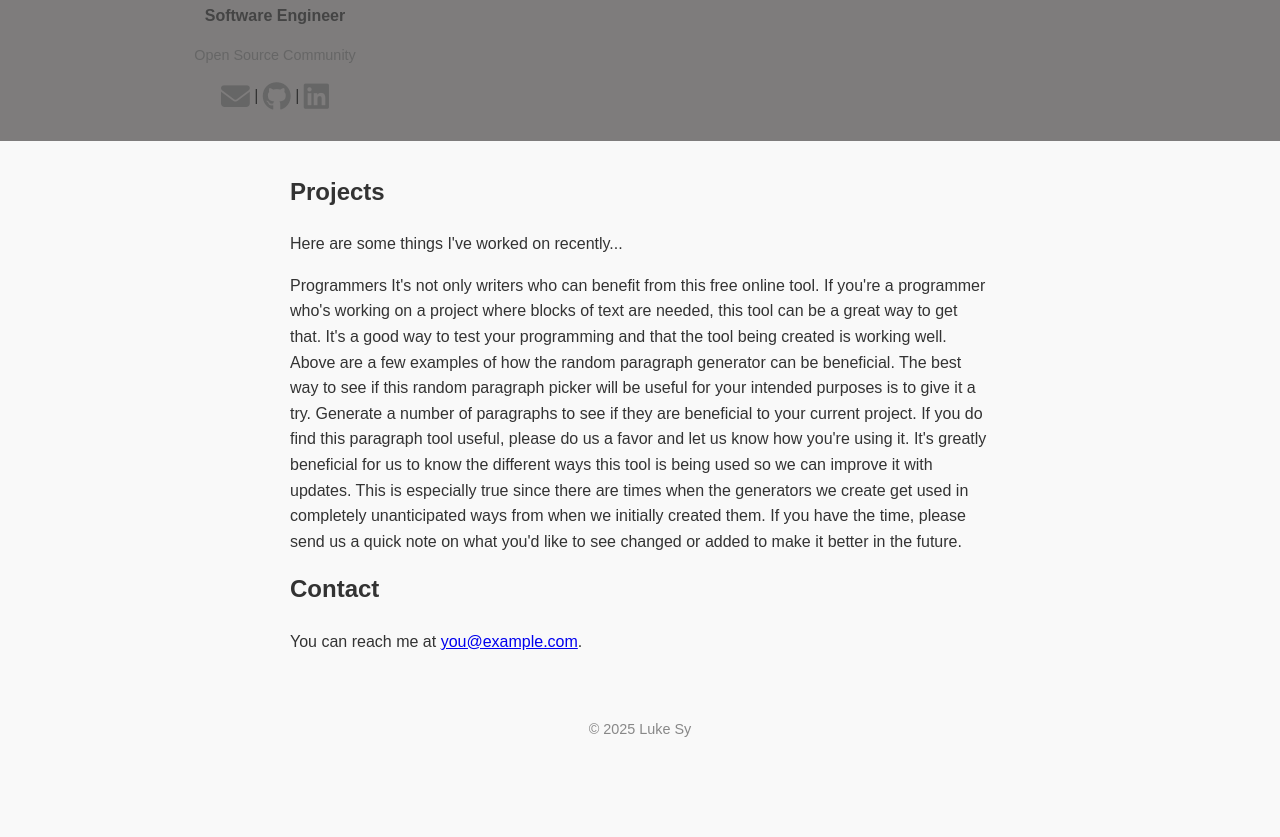
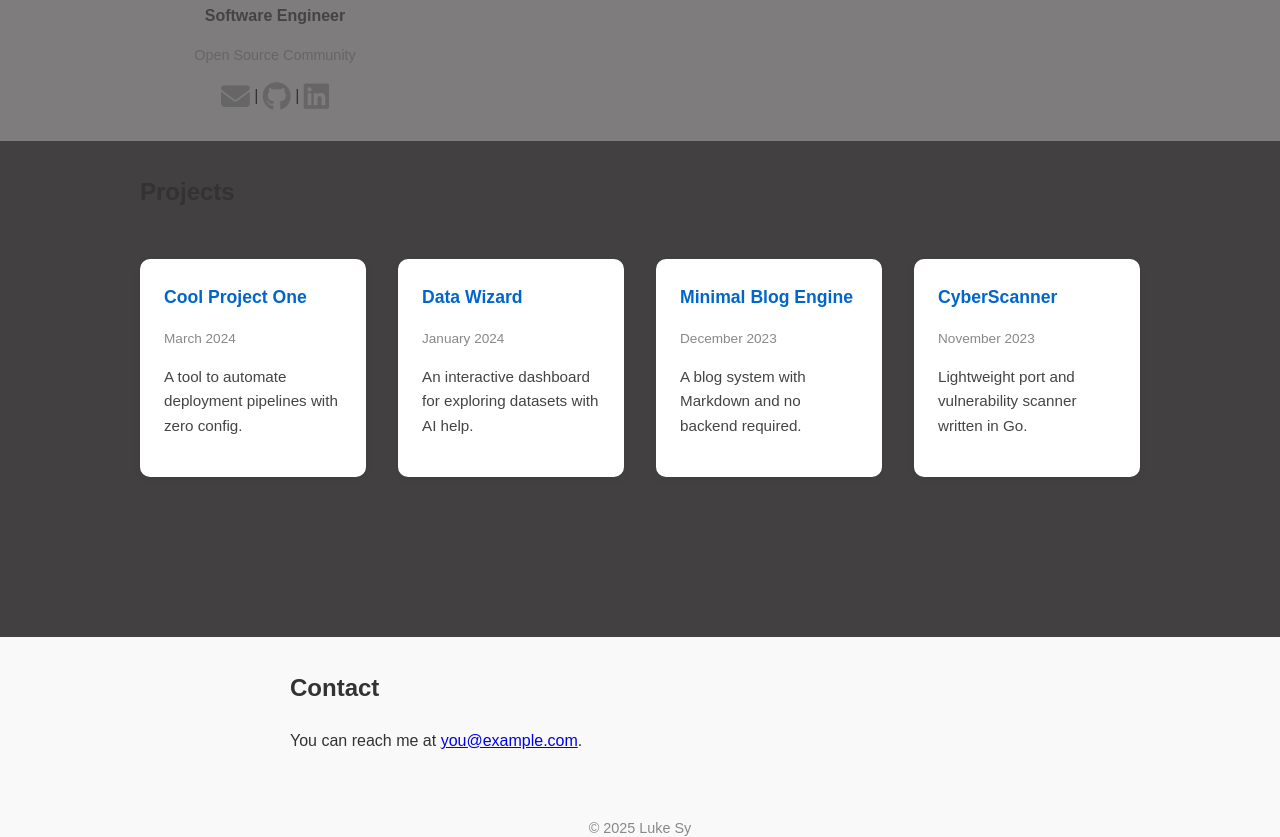
Before and after one commit to Arshiya-H/Personal-Website, a plain HTML site: page index.html in a window 1280 px wide. Shown: the part 454-1291 px from the top of the page. Before the commit the page ends 1227 px from the top, so only its background shows below. Drawn offline with Linux system fonts and the light colour scheme.

Commit message:
projects section added

```diff
--- a/index.html
+++ b/index.html
@@ -52,26 +52,42 @@
         </section>
     </div>
 
+    <div id="projects">
+        <section id="projects">
+            <h2>Projects</h2>
+            <div class="project-grid">
+                <div class="project-card">
+                    <a href="https://github.com/your-repo1" class="project-title" target="_blank">Cool Project One</a>
+                    <p class="project-date">March 2024</p>
+                    <p class="project-summary">A tool to automate deployment pipelines with zero config.</p>
+                </div>
+
+                <div class="project-card">
+                    <a href="https://github.com/your-repo2" class="project-title" target="_blank">Data Wizard</a>
+                    <p class="project-date">January 2024</p>
+                    <p class="project-summary">An interactive dashboard for exploring datasets with AI help.</p>
+                </div>
+
+                <div class="project-card">
+                    <a href="https://github.com/your-repo3" class="project-title" target="_blank">Minimal Blog
+                        Engine</a>
+                    <p class="project-date">December 2023</p>
+                    <p class="project-summary">A blog system with Markdown and no backend required.</p>
+                </div>
+
+                <div class="project-card">
+                    <a href="https://github.com/your-repo4" class="project-title" target="_blank">CyberScanner</a>
+                    <p class="project-date">November 2023</p>
+                    <p class="project-summary">Lightweight port and vulnerability scanner written in Go.</p>
+                </div>
+            </div>
+        </section>
+    </div>
+
 
     <main>
-        <section id="projects">
-            <h2>Projects</h2>
-            <p>Here are some things I've worked on recently...</p>
-            <p>Programmers
-                It's not only writers who can benefit from this free online tool. If you're a programmer who's working
-                on a project where blocks of text are needed, this tool can be a great way to get that. It's a good way
-                to test your programming and that the tool being created is working well.
 
-                Above are a few examples of how the random paragraph generator can be beneficial. The best way to see if
-                this random paragraph picker will be useful for your intended purposes is to give it a try. Generate a
-                number of paragraphs to see if they are beneficial to your current project.
 
-                If you do find this paragraph tool useful, please do us a favor and let us know how you're using it.
-                It's greatly beneficial for us to know the different ways this tool is being used so we can improve it
-                with updates. This is especially true since there are times when the generators we create get used in
-                completely unanticipated ways from when we initially created them. If you have the time, please send us
-                a quick note on what you'd like to see changed or added to make it better in the future.</p>
-        </section>
 
         <section id="contact">
             <h2>Contact</h2>
--- a/style.css
+++ b/style.css
@@ -59,7 +59,6 @@ body {
   width: 100%;
   height: 2px;
   background: #006bd6;
-
 }
 
 /* Hamburger Menu (mobile) */
@@ -109,12 +108,11 @@ div#about {
   background-color: #7e7c7c
 }
 
+div#projects {
+  width: 100%;
+  background-color: #424040
+}
 
-section#about {
-  max-width: 980px;
-  margin: 0rem auto;
-  padding: 2rem 2rem;
-}
 
 h2 {
   margin-top: 0;
@@ -140,7 +138,13 @@ footer {
   transition: width 0.2s ease-out;
 }
 
-/* About section */
+/* About section grid */
+
+section#about {
+  max-width: 980px;
+  margin: auto;
+  padding: 2rem 2rem;
+}
 
 .about-grid {
   display: grid;
@@ -199,3 +203,67 @@ footer {
     text-align: left;
   }
 }
+
+/* Project section grid */
+.project-grid {
+  display: grid;
+  grid-template-columns: repeat(4, 1fr);
+  gap: 2rem;
+  margin: 3rem 0rem 8rem 0rem;
+}
+
+section#projects {
+  max-width: 1000px;
+  margin: auto;
+  padding: 2rem 2rem;
+}
+
+.project-card {
+  background: #fff;
+  padding: 1.5rem;
+  border-radius: 10px;
+  box-shadow: 0 2px 8px rgba(0, 0, 0, 0.05);
+  transition: transform 0.2s ease;
+}
+
+.project-card:hover {
+  transform: translateY(-5px);
+}
+
+.project-title {
+  font-size: 1.1rem;
+  font-weight: bold;
+  color: #0066cc;
+  text-decoration: none;
+  display: inline-block;
+  margin-bottom: 0.2rem;
+}
+
+.project-title:hover,
+.project-title:visited {
+  color: #003366;
+}
+
+.project-date {
+  font-size: 0.85rem;
+  color: #888;
+  margin-bottom: 0.6rem;
+}
+
+.project-summary {
+  font-size: 0.95rem;
+  color: #444;
+}
+
+/* Responsive grid */
+@media (max-width: 1024px) {
+  .project-grid {
+    grid-template-columns: repeat(2, 1fr);
+  }
+}
+
+@media (max-width: 600px) {
+  .project-grid {
+    grid-template-columns: 1fr;
+  }
+}
```
